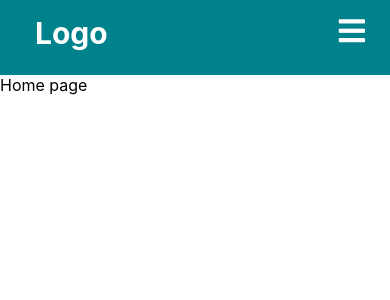
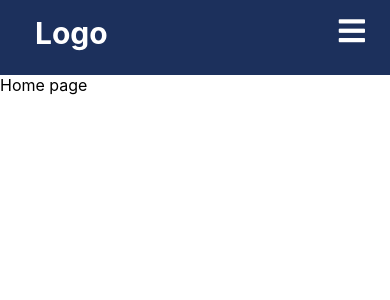
Before and after one commit to Sarfaraz0730/basic-app, a React (Create React App) app: page / in a window 390 px wide. Shown: the top 300 px of the page. Built offline with nearby package versions, Linux system fonts and the light colour scheme.

Commit message:
background color updated

```diff
--- a/src/components/Navbar/Navbar.css
+++ b/src/components/Navbar/Navbar.css
@@ -8,7 +8,7 @@
     justify-content: space-around;
     align-items: center;
     height: 75px;
-    background-color: #00828c;
+    background-color: #1c305c;
     color: #fff;
 
 }
@@ -54,7 +54,7 @@ display: none;
         position: absolute;
         display: block;
         list-style: none;
-        background-color: #005469;
+        background-color: #202a44;
         left:0;
         top:75px;
         transition: all 0.5s ease-out;
@@ -75,7 +75,7 @@ display: none;
         position: absolute;
         font-size: 30px;
         color: #fff;
-        background-color: #00828c;
+        background-color: #1c305c;
         outline: none;
         top: 15px;
         right: 25px;
```
